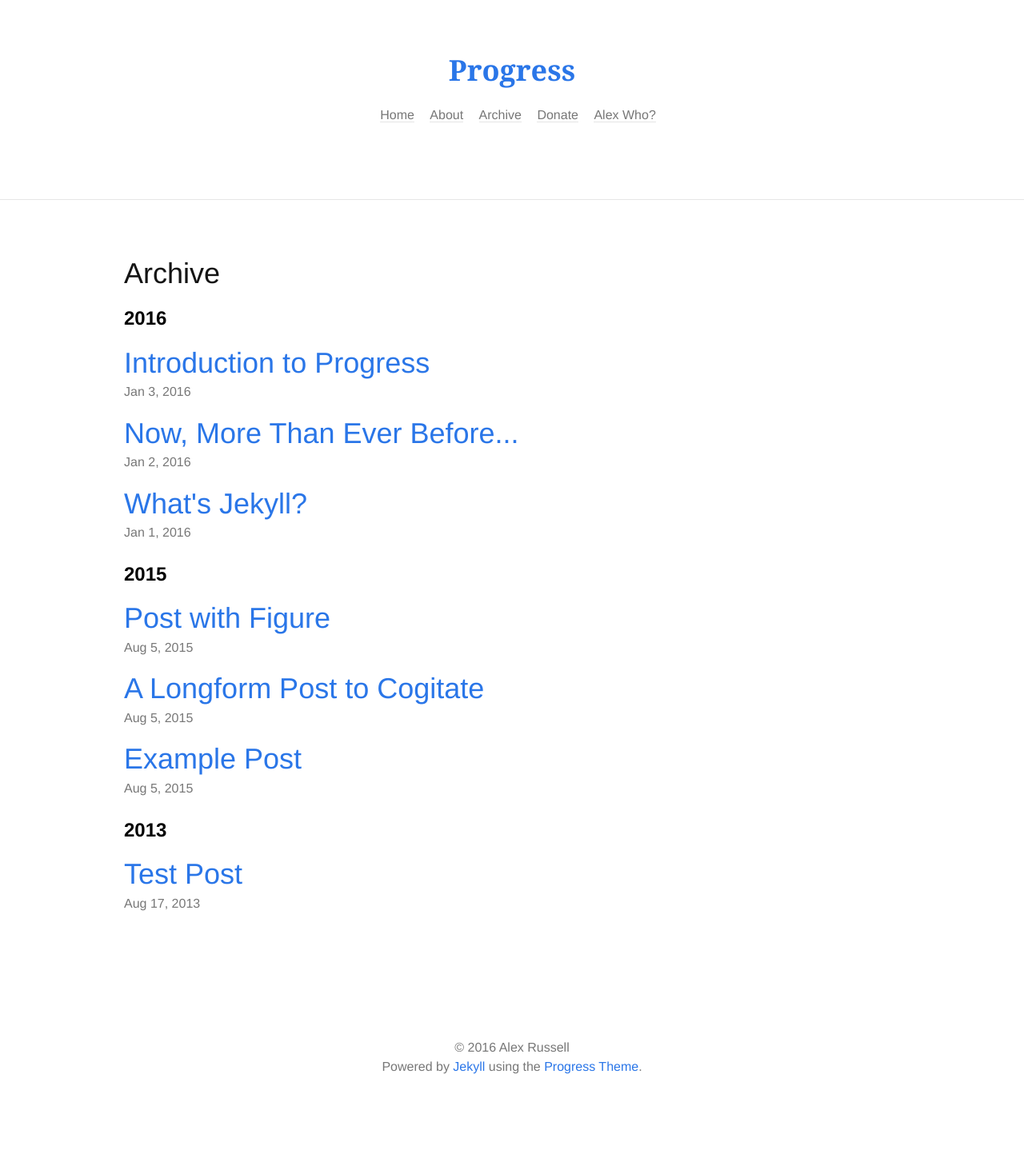
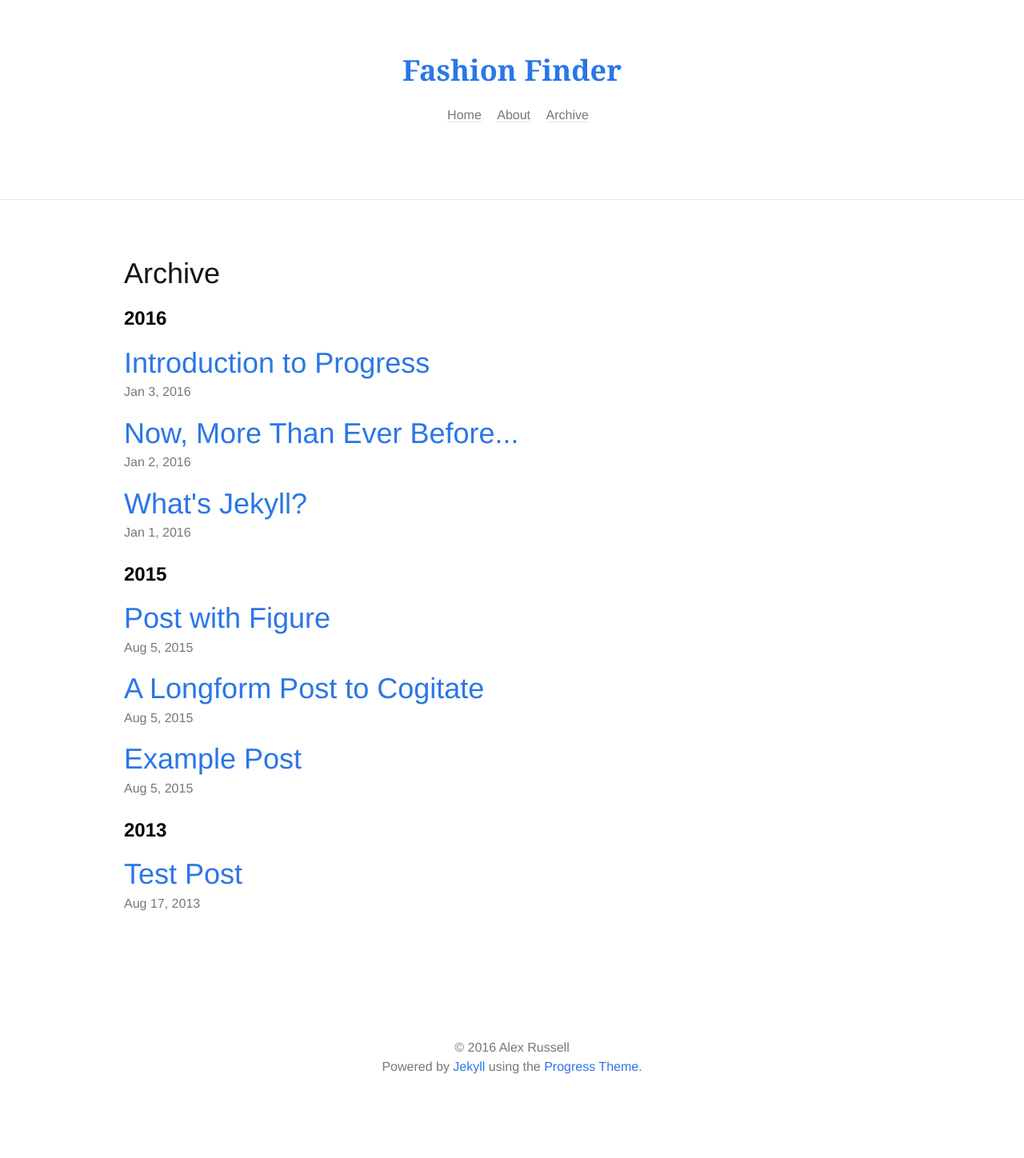
Before and after one commit to dongie416/gggggg, a Jekyll site: the page built from archive.html, in a window 1280 px wide. Shown: the whole page at 80% size. Built offline with Jekyll 4.4.1, drawn with Linux system fonts in a browser that asks for light colours; some web fonts are replaced.

Commit message:
beginning

```diff
--- a/_config.yml
+++ b/_config.yml
@@ -2,7 +2,7 @@
 permalink:           pretty
 
 # Setup
-title:               Progress
+title:               Fashion Finder
 tagline:             A responsive blog theme that illustrates reading progress. Suited for continous reading.
 url:                 http://dongie416.github.io
 baseurl:             /
--- a/_data/navigation.yml
+++ b/_data/navigation.yml
@@ -6,9 +6,3 @@
   href: "/about"
 - title: Archive
   href: "/archive"
-- title: Donate
-  href: "https://flattr.com/profile/alexanderussell"
-  external: true
-- title: Alex Who?
-  href: "http://alexanderussell.org"
-  external: true
```
